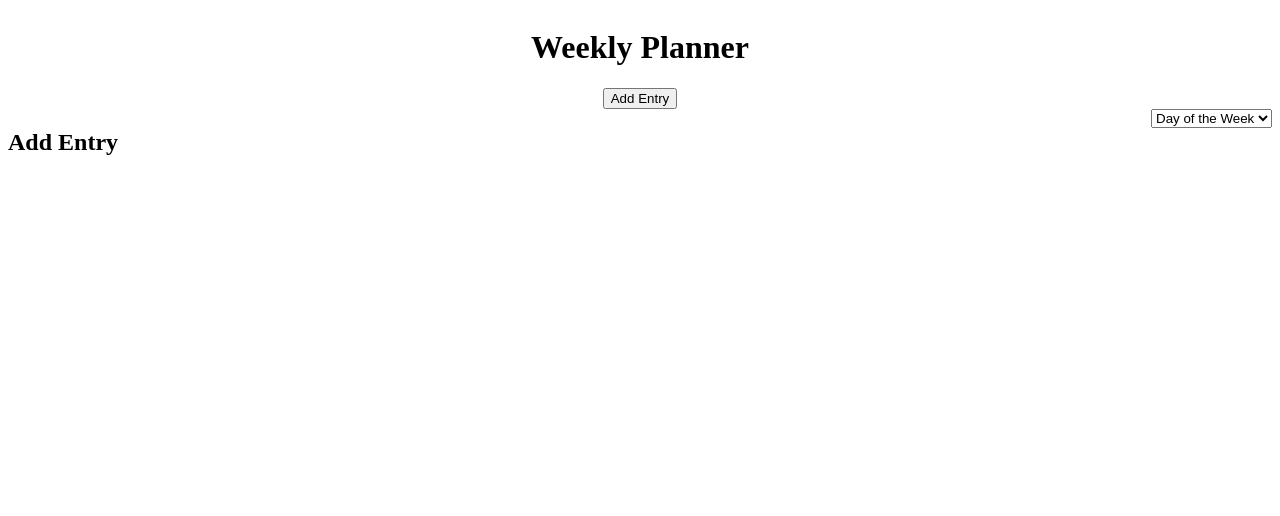
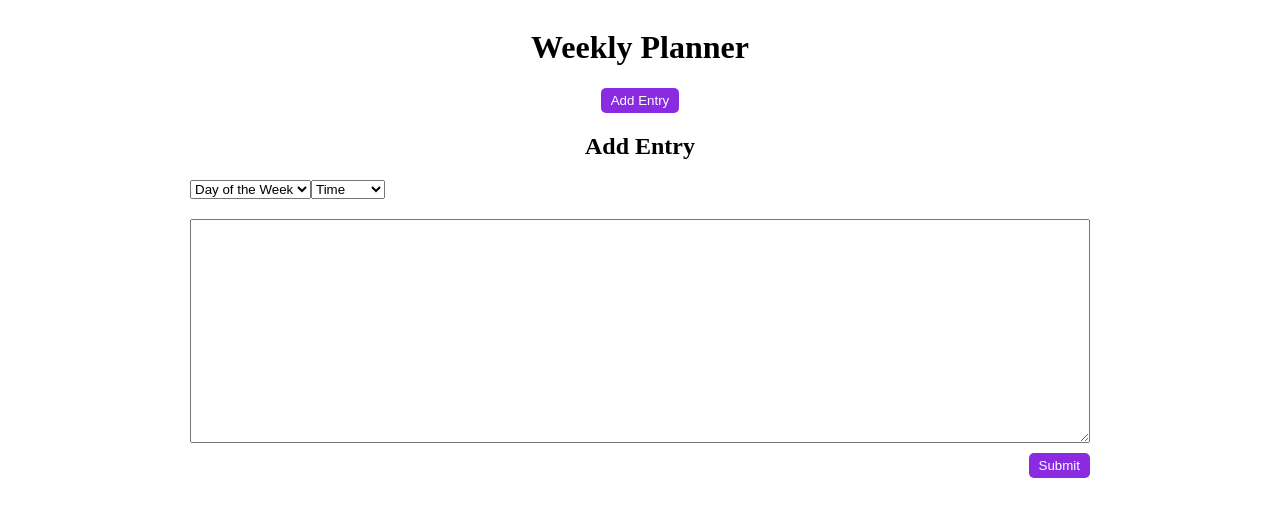
Before and after one commit to nathan-uch/week-planner, a website: page index.html in a window 1280 px wide. Drawn offline with Linux system fonts and the light colour scheme.

Commit message:
layout beauty

```diff
--- a/index.html
+++ b/index.html
@@ -15,18 +15,19 @@
     </div>
     <div class="row">
       <div class="column-full text-center">
-        <button type="button">Add Entry</button>
+        <button class="adjust-button" type="button">Add Entry</button>
       </div>
     </div>
   </div>
 
   <div class="container modal">
     <div class="row">
-      <div class="column-full">
+      <div class="column-full text-center">
         <h2>Add Entry</h2>
       </div>
+    </div>
     <div class="row">
-        <div class="column-full">
+      <div class="adjust-position add-padding-bottom">
         <select>
           <option value="">Day of the Week</option>
           <option value="">Sunday</option>
@@ -38,9 +39,33 @@
           <option value="">Saturday</option>
         </select>
       </div>
+      <div>
+        <select>
+          <option value="">Time</option>
+          <option value="">8:00am</option>
+          <option value="">9:00am</option>
+          <option value="">10:00am</option>
+          <option value="">11:00am</option>
+          <option value="">12:00pm</option>
+          <option value="">1:00pm</option>
+          <option value="">2:00pm</option>
+          <option value="">3:00pm</option>
+          <option value="">4:00pm</option>
+          <option value="">5:00pm</option>
+          <option value="">6:00pm</option>
+        </select>
+      </div>
+    </div>
+    <div class="row">
+      <textarea class="column-full add-height add-padding-bottom"></textarea>
+    </div>
+    <div class="row adjust-button-position">
+      <div class="add-padding-top">
+        <button class="adjust-button">Submit</button>
       </div>
     </div>
   </div>
+
   <script src="main.js"></script>
 </body>
 </html>
--- a/main.js
+++ b/main.js
@@ -0,0 +1,3 @@
+// var data = {
+//   daysOfTheWeek: []
+// }
--- a/styles.css
+++ b/styles.css
@@ -1,5 +1,5 @@
 .container {
-  max-width: 100%;
+  max-width: 900px;
   margin-left: auto;
   margin-right: auto;
 }
@@ -15,3 +15,31 @@
 .text-center {
   text-align: center;
 }
+
+.adjust-position {
+  justify-content: flex-start;
+}
+
+.add-height {
+  height: 200px;
+}
+
+.add-padding-bottom {
+  padding-bottom: 20px;
+}
+
+.adjust-button-position {
+  justify-content: flex-end;
+}
+
+.add-padding-top {
+  padding-top: 10px;
+}
+
+.adjust-button {
+  border-radius: 5px;
+  background-color: blueviolet;
+  color: white;
+  border: none;
+  padding: 5px 10px;
+}
```
Lines whose indentation alone changed are shown as unchanged.
